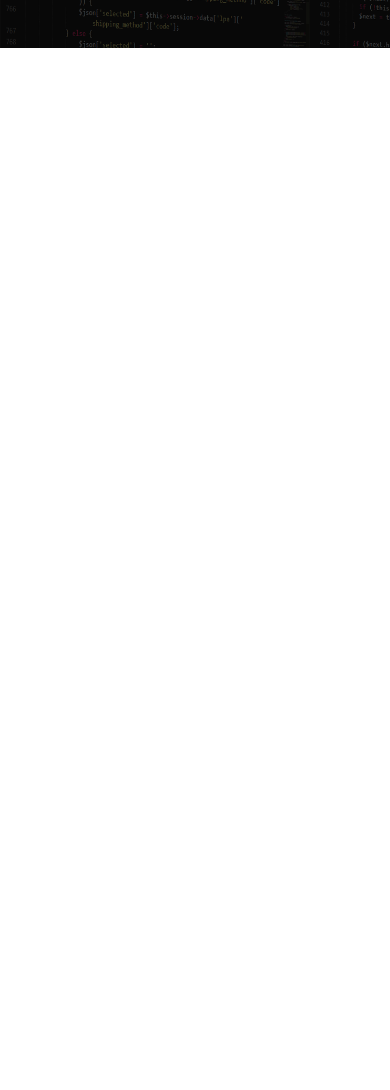
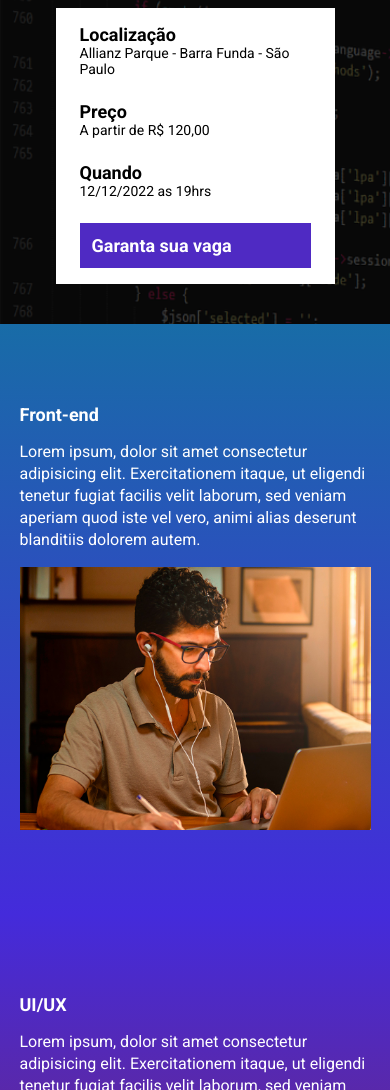
Before and after one commit to luizHenriqueProfissional/parcel, a website built with Parcel: page src/index.html in a window 390 px wide. Shown: the part 216-1306 px from the top of the page. Before the commit the page ends 844 px from the top, so only its background shows below. Built offline with nearby package versions, Linux system fonts and the light colour scheme.

Commit message:
Finalizando js

```diff
--- a/package.json
+++ b/package.json
@@ -4,6 +4,7 @@
   "main": "index.js",
   "scripts": {
     "dev": "parcel src/index.html src/styles/main.scss src/scripts/main.js",
+    "build": "parcel build src/index.html",
     "test": "echo \"Error: no test specified\" && exit 1"
   },
   "keywords": [],
--- a/src/index.html
+++ b/src/index.html
@@ -8,17 +8,74 @@
     <link rel="preconnect" href="https://fonts.gstatic.com" crossorigin>
     <link href="https://fonts.googleapis.com/css2?family=Roboto:wght@400;700;900&display=swap" rel="stylesheet">
     <link rel="stylesheet" href="styles/main.scss">
+    <link rel="stylesheet" href="https://unpkg.com/aos@next/dist/aos.css" />
 </head>
 <body>
     <header class="hero">
         <div class="container">
             <img class="hero__logo" src="./images/ebac_logo.svg" alt="EBAC-Logo">
              <p class="hero__text">
-                O maior evento de tecnologia do Brasil começa em 10d 12h 20m 15s
+                O maior evento de tecnologia do Brasil começa em <span id="contador"></span>
              </p>
+             <div class="infos-bar">
+                <ul class="infos-bar__infos">
+                    <li class="infos-bar__infos__item">
+                        <b>Localização</b>
+                        Allianz Parque - Barra Funda - São Paulo
+                    </li>
+                    <li class="infos-bar__infos__item">
+                        <b>Preço</b>
+                        A partir de R$ 120,00
+                    </li>
+                    <li class="infos-bar__infos__item">
+                        <b>Quando</b>
+                        12/12/2022 as 19hrs
+                    </li>
+                </ul>
+                <a href="" class="button button--primary">
+                    Garanta sua vaga
+                </a>
+             </div>
         </div>
     </header>
+    <section class="event event--frontend" >
+        <div class="container" data-aos="fade-right">
+            <div class="event__details">
+                <h2 class="event__details__title">Front-end</h2>
+                <p class="event__details__description">Lorem ipsum, dolor sit amet consectetur adipisicing elit. Exercitationem itaque, ut eligendi tenetur fugiat facilis velit laborum, sed veniam aperiam quod iste vel vero, animi alias deserunt blanditiis dolorem autem.</p>
+            </div>
+            <img class="event__image" src="./images/frontend.png" alt="">
+        </div>
+    </section>
+    <section class="event event--ux-ui event--image-left">
+        <div class="container" data-aos="fade-left">
+            <div class="event__details">
+                <h2 class="event__details__title">UI/UX</h2>
+                <p class="event__details__description">Lorem ipsum, dolor sit amet consectetur adipisicing elit. Exercitationem itaque, ut eligendi tenetur fugiat facilis velit laborum, sed veniam aperiam quod iste vel vero, animi alias deserunt blanditiis dolorem autem.</p>
+            </div>
+            <img class="event__image" src="./images/frontend.png" alt="">
+        </div>
+    </section>
+    <section class="event event--data-science">
+        <div class="container" data-aos="fade-right">
+            <div class="event__details">
+                <h2 class="event__details__title">Data Science</h2>
+                <p class="event__details__description">Lorem ipsum, dolor sit amet consectetur adipisicing elit. Exercitationem itaque, ut eligendi tenetur fugiat facilis velit laborum, sed veniam aperiam quod iste vel vero, animi alias deserunt blanditiis dolorem autem.</p>
+            </div>
+            <img class="event__image" src="./images/frontend.png" alt="">
+        </div>
+    </section>
+    <section class="event event--backend event--image-left">
+        <div class="container" data-aos="fade-left">
+            <div class="event__details">
+                <h2 class="event__details__title">Backend</h2>
+                <p class="event__details__description">Lorem ipsum, dolor sit amet consectetur adipisicing elit. Exercitationem itaque, ut eligendi tenetur fugiat facilis velit laborum, sed veniam aperiam quod iste vel vero, animi alias deserunt blanditiis dolorem autem.</p>
+            </div>
+            <img class="event__image" src="./images/frontend.png" alt="">
+        </div>
+    </section>
 
+    <script src="https://unpkg.com/aos@next/dist/aos.js"></script>
     <script src="scripts/main.js"></script>
 </body>
 </html>
--- a/src/scripts/main.js
+++ b/src/scripts/main.js
@@ -1 +1,25 @@
-console.log('olá mundo');
+AOS.init();
+
+const dataDoEvento = new Date("junho 22, 2024 19:00:00");
+const timeStampDoEvento = dataDoEvento.getTime();
+
+const contaAsHoras = setInterval(function(){
+    //A cada 1 seg. a const agora será atualizada//
+    const agora = new Date();
+    const timeStampAtual = agora.getTime();
+
+    //Verificar a distancia do timeStampDoEvento para o timeStampAtual//
+    const distanciaAteOEvento = timeStampDoEvento - timeStampAtual;
+    //Buscando os dias até o evento//
+    const diasAteOEvento = Math.floor(distanciaAteOEvento / (1000 * 60 * 60 * 24))
+    const horasAteOEvento = Math.floor((distanciaAteOEvento % (1000 * 60 * 60 * 24)) / (1000 * 60 * 60))
+    const minutosAteOEvento = Math.floor((distanciaAteOEvento % (1000 * 60 * 60) / (1000 * 60)))
+    const segundosAteOEvento = Math.floor((distanciaAteOEvento % (1000 * 60) / (1000)))
+
+    document.getElementById('contador').innerHTML = `${diasAteOEvento}d ${horasAteOEvento}h ${minutosAteOEvento}m ${segundosAteOEvento}s`
+
+    if(diasAteOEvento < 0){
+        clearInterval(contaAsHoras)
+        document.getElementById('contador').innerHTML =  'Evento expirado!'
+    }
+}, 1000)
--- /dev/null
+++ b/src/styles/_event.scss
@@ -0,0 +1,62 @@
+@use 'variables';
+
+.event{
+    padding: 80px 0;
+
+    &--frontend{
+        background-image:linear-gradient(variables.$blue1, variables.$blue2);
+    }
+    &--ux-ui{
+        background-image:linear-gradient(variables.$blue2, variables.$pink);
+    }
+    &--data-science{
+        background-image:linear-gradient(variables.$pink, variables.$yellow);
+    }
+    &--backend{
+        background-image:linear-gradient(variables.$yellow, variables.$pink);
+    }
+
+    &--image-left{
+        .container{
+            flex-direction: row-reverse;
+
+        }
+    }
+
+    .container{
+        display: flex;
+        gap: 40px;
+
+    }
+
+    &__details{
+        color: #fff;
+        &__title{
+            font-size: 18px;
+            font-weight: bold;
+            margin-bottom: 16px;
+
+        }
+        &__description{
+            line-height:22px;
+        }
+    }
+
+    &__image{
+        max-width: 360px;
+    }
+
+
+    @media(max-width:640px){
+        .container{
+            display: block;
+        }
+        &__image{
+            width: 100%;
+        }
+        &__details{
+            margin-right: 0;
+            margin-bottom: 16px;
+        }
+    }
+}
--- a/src/styles/_hero.scss
+++ b/src/styles/_hero.scss
@@ -1,3 +1,5 @@
+@use 'variables';
+
 .hero{
     padding-top: 64px;
     padding-bottom: 100px;
@@ -15,7 +17,7 @@
         left: 0;
         width: 100%;
         height: 100%;
-        background-color: #000;
+        background-color: variables.$secudaryTextColor;
         content: '';
         opacity: 0.7;
     }
--- /dev/null
+++ b/src/styles/_variables.scss
@@ -0,0 +1,8 @@
+$textColor:#fff;
+$secudaryTextColor:#000;
+
+$blue1:#186ca7;
+$blue2:#442bdb;
+$pink:#89223b;
+$yellow:#9c791d;
+$purple:#4f2ac3
--- /dev/null
+++ b/src/styles/components/_buttons.scss
@@ -0,0 +1,23 @@
+@use '../variables';
+
+.button{
+    padding: 12px;
+    font-size: 18px;
+    font-weight: bold;
+    text-decoration: none;
+    text-align: center;
+    white-space: nowrap;
+
+    &--primary{
+        color: #fff;
+        background-color:variables.$purple;
+    }
+    @media (max-width: 640px){
+        display: block;
+        width: 100%;
+    }
+    @media (max-width:1024px){
+        display: flex;
+        align-items: center;
+    }
+}
--- /dev/null
+++ b/src/styles/components/_infosbar.scss
@@ -0,0 +1,39 @@
+@use'../variables';
+
+.infos-bar{
+    padding: 16px 24px;
+    background-color: variables.$textColor;
+    justify-content: space-between;
+    display: flex;
+
+    &__infos{
+        display: flex;
+        gap: 40px;
+
+        &__item{
+            font-size: 14px;
+            color: variables.$secudaryTextColor;
+            b{
+                color: variables.$secudaryTextColor;
+                font-size: 18px;
+                display: block;
+            }
+        }
+    }
+
+    @media(max-width:640px){
+        display: block;
+
+        &__infos{
+            display: block;
+            &__item{
+                margin-bottom:24px;
+            }
+        }
+    }
+    @media (max-width:1024px){
+        &__infos{
+            gap: 16px;
+        }
+    }
+}
--- a/src/styles/main.scss
+++ b/src/styles/main.scss
@@ -1,10 +1,16 @@
 @use'hero';
+@use 'components/infosbar';
+@use 'components/buttons';
+@use 'event';
+@use 'variables';
 
 *{
     margin: 0;
     padding: 0;
     box-sizing: border-box;
     font-family: Roboto, sans-serif;
+    list-style: none;
+    color: variables.$textColor;
 }
 .container{
     max-width: 960px;
```
